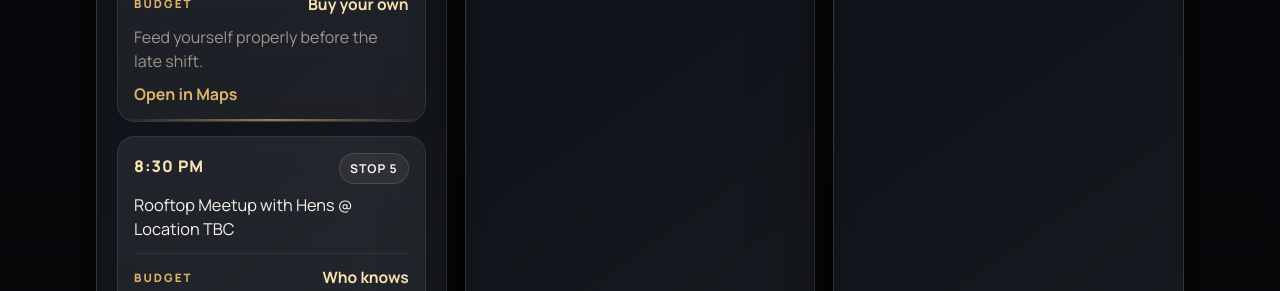
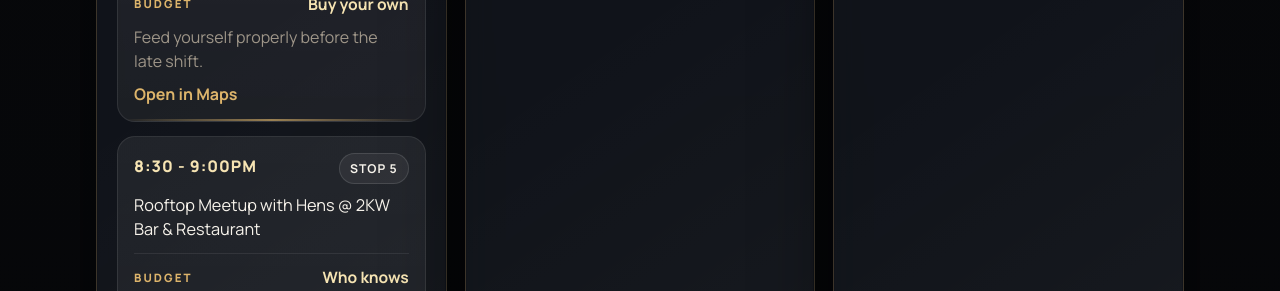
Before and after one commit to mgf-82/peaky-bucks-party, a React (Create React App) app: page / in a window 1280 px wide. Shown: the part 2334-2625 px from the top of the page. Built offline with nearby package versions, Linux system fonts and the light colour scheme.

Commit message:
Update FlashySchedule.js

```diff
--- a/src/components/FlashySchedule.js
+++ b/src/components/FlashySchedule.js
@@ -32,11 +32,11 @@
     mapsLink: 'https://www.google.com/maps/search/?api=1&query=Belles+Hot+Chicken',
   },
   {
-    time: '8:30 PM',
-    activity: 'Rooftop Meetup with Hens @ Location TBC',
+    time: '8:30 - 9:00PM',
+    activity: 'Rooftop Meetup with Hens @ 2KW Bar & Restaurant',
     budget: 'Who knows',
     note: 'Financial forecasting becomes unreliable at this point.',
-    mapsLink: 'https://www.google.com/maps/search/?api=1&query=Location+TBC',
+    mapsLink: 'https://www.google.com/maps/search/?api=1&query=2KW+Bar+%26+Restaurant',
   },
 ];
 
```
